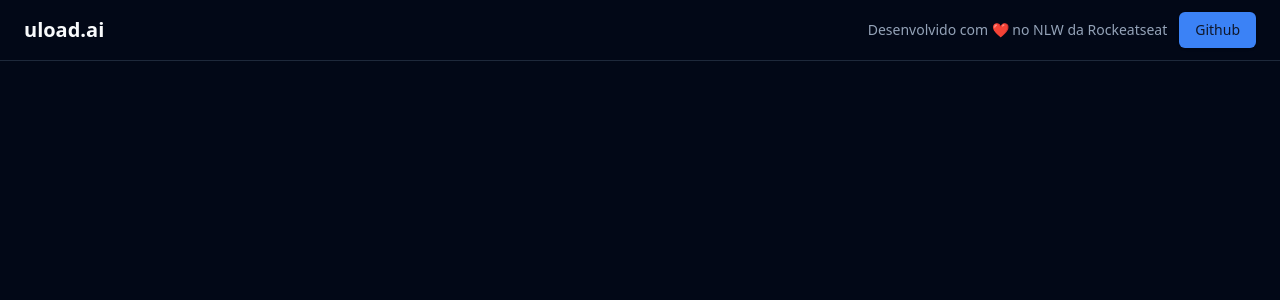
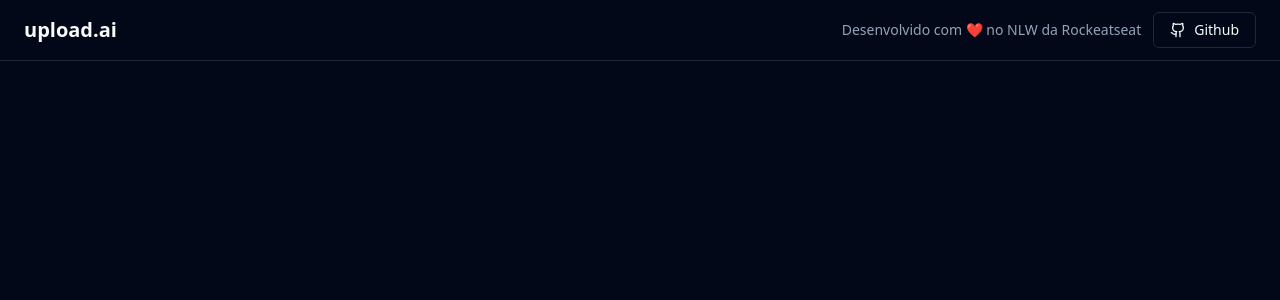
Before and after one commit to Samuel-Brito19/NLW-AI, a React (Vite) app: page / in a window 1280 px wide. Shown: the top 300 px of the page. Built offline with nearby package versions, Linux system fonts and the light colour scheme.

Commit message:
Adding a separator from shadcn/ui in our project

```diff
--- a/package.json
+++ b/package.json
@@ -11,9 +11,11 @@
   },
   "dependencies": {
     "@radix-ui/react-icons": "^1.3.0",
+    "@radix-ui/react-separator": "^1.0.3",
     "@radix-ui/react-slot": "^1.0.2",
     "class-variance-authority": "^0.7.0",
     "clsx": "^2.0.0",
+    "lucide-react": "^0.276.0",
     "react": "^18.2.0",
     "react-dom": "^18.2.0",
     "tailwind-merge": "^1.14.0",
--- a/src/App.tsx
+++ b/src/App.tsx
@@ -1,3 +1,4 @@
+import { Github } from "lucide-react";
 import { Button } from "./components/ui/button";
 
 
@@ -6,11 +7,15 @@
   return (
     <div>
       <div className="px-6 py-3 flex items-center justify-between border-b">
-        <h1 className="text-xl font-bold">uload.ai</h1>
+        <h1 className="text-xl font-bold">upload.ai</h1>
 
         <div className="flex items-center gap-3">
           <span className="text-sm text-muted-foreground">Desenvolvido com ❤ no NLW da Rockeatseat</span>
-          <Button>Github</Button>
+
+          <Button variant={"outline"}>
+            <Github className="w-4 h-4 mr-2" />
+            Github</Button>
+
         </div>
       </div>
     </div>
--- /dev/null
+++ b/src/components/ui/separator.tsx
@@ -0,0 +1,29 @@
+import * as React from "react"
+import * as SeparatorPrimitive from "@radix-ui/react-separator"
+
+import { cn } from "@/lib/utils"
+
+const Separator = React.forwardRef<
+  React.ElementRef<typeof SeparatorPrimitive.Root>,
+  React.ComponentPropsWithoutRef<typeof SeparatorPrimitive.Root>
+>(
+  (
+    { className, orientation = "horizontal", decorative = true, ...props },
+    ref
+  ) => (
+    <SeparatorPrimitive.Root
+      ref={ref}
+      decorative={decorative}
+      orientation={orientation}
+      className={cn(
+        "shrink-0 bg-border",
+        orientation === "horizontal" ? "h-[1px] w-full" : "h-full w-[1px]",
+        className
+      )}
+      {...props}
+    />
+  )
+)
+Separator.displayName = SeparatorPrimitive.Root.displayName
+
+export { Separator }
```
Also changed, not shown: 1 other file (tests, documents, lock files or other folders).
